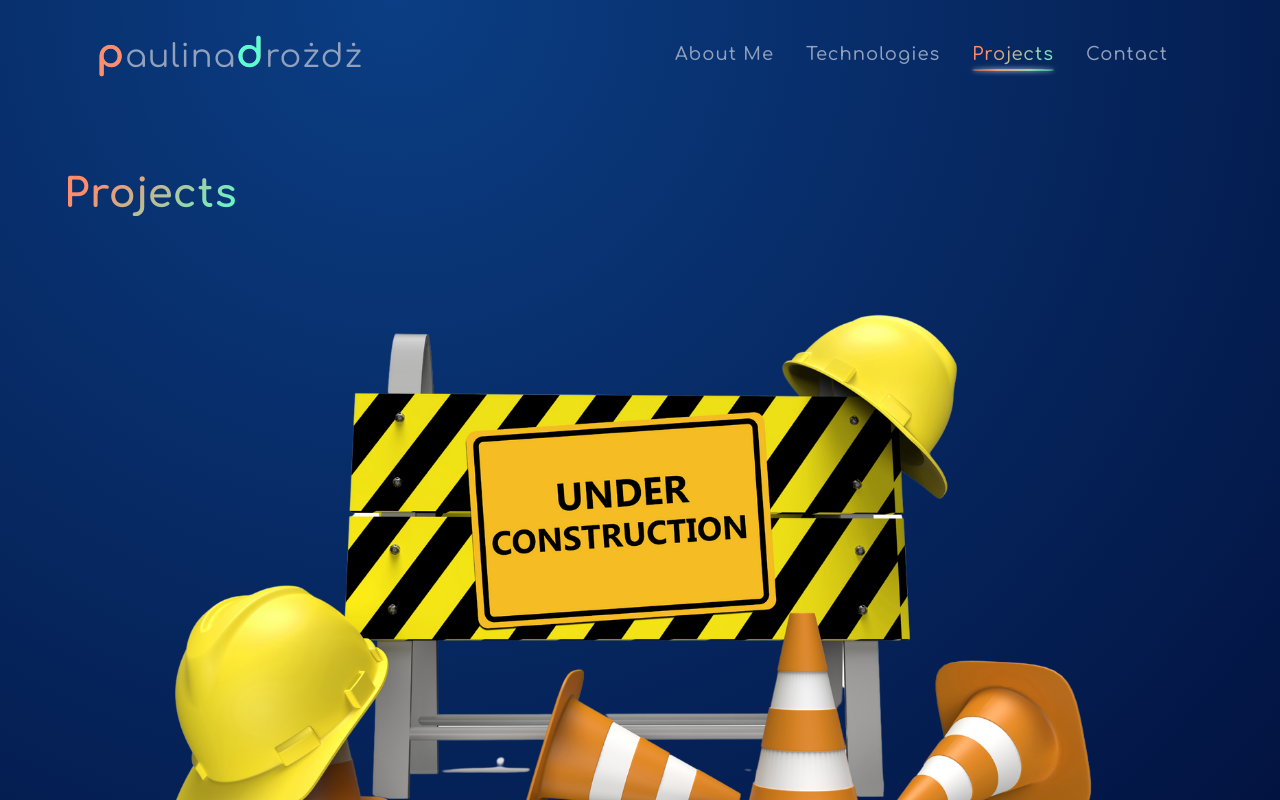
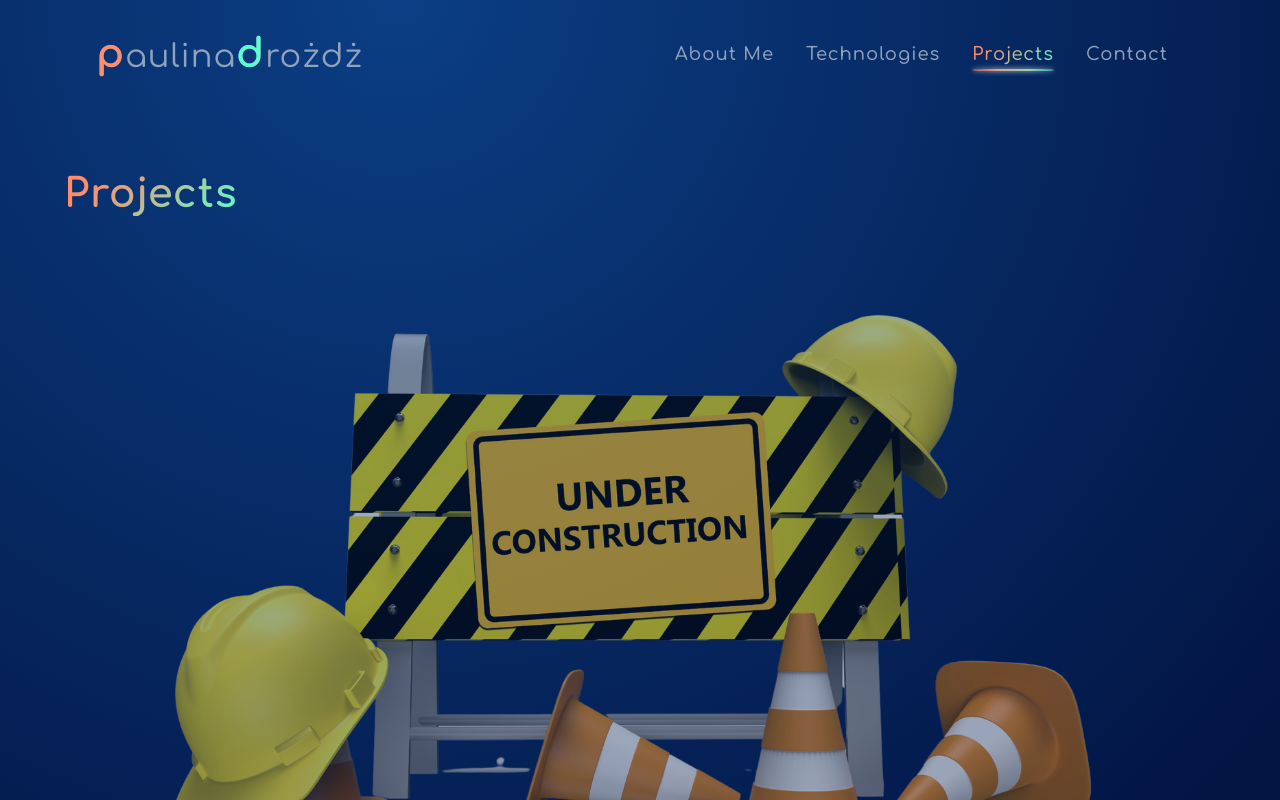
Before and after one commit to Paulina594/Portfolio, a React (Create React App) app: page /projects in a window 1280 px wide. Shown: the top 800 px of the page. Built offline with nearby package versions, Linux system fonts and the light colour scheme.

Commit message:
opacity added to under construction img

```diff
--- a/src/pages/projectsPage/ProjectsPage.scss
+++ b/src/pages/projectsPage/ProjectsPage.scss
@@ -9,4 +9,5 @@
 img.construction {
     display: flex;
     margin: 0 auto;
+    opacity: .6;
 }
```
